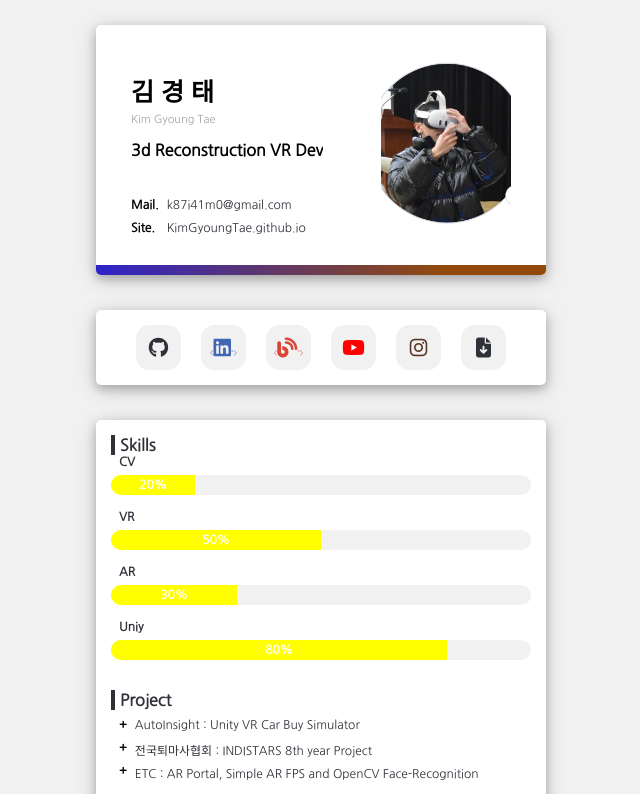
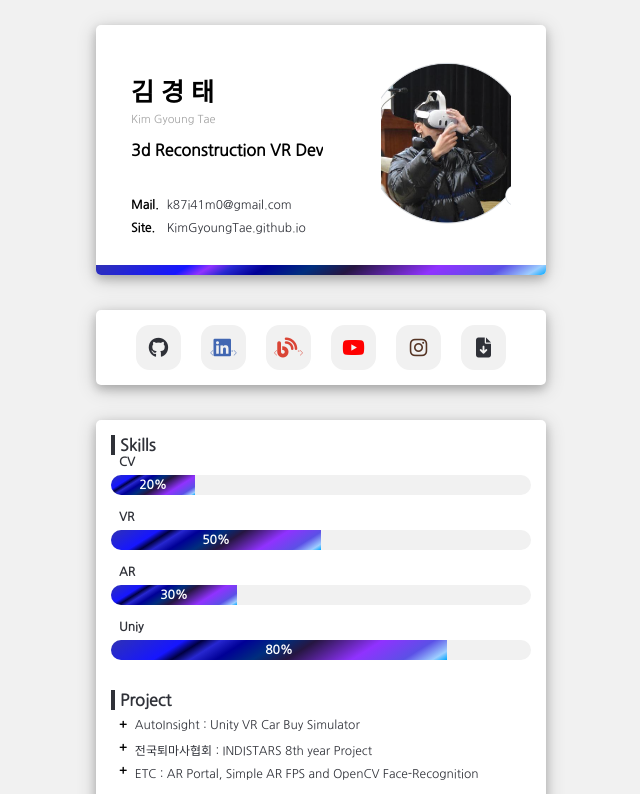
Before and after one commit to KimGyoungTae/kimgyoungtae.github.io, a plain HTML site: page index.html in a window 1280 px wide. Shown: the top 794 px of the page, without its empty margins (319-959 px from the left). Drawn offline with Linux system fonts and the light colour scheme.

Commit message:
Update Color  Commit

```diff
--- a/css/design.css
+++ b/css/design.css
@@ -76,15 +76,10 @@
     width: 100%;
     height: 1rem;
 
-    /*
-    background: rgb(132,94,194);
-    background: linear-gradient(90deg, rgba(132,94,194,1) 1%, rgba(143,131,244,1) 15%,
-rgba(131,163,255,1) 30%, rgba(91,187,255,0.9990371148459384) 60%, rgba(196,252,239,1) 91%, rgba(248,255,235,1) 99%);
-*/
-
-    background: rgb(45,36,200);
-    background: linear-gradient(90deg, rgba(45,36,200,1) 0%, rgba(146,74,10,1) 78%);
-
+background: rgb(47,49,181);
+background: linear-gradient(148deg, rgba(47,49,181,1) 0%, rgba(22,22,255,1) 20%, rgba(144,50,255,1) 25%, rgba(39,39,208,1) 30%,
+rgba(0,0,150,1) 37%, rgba(0,46,126,1) 47%, rgba(38,22,65,1) 56%,
+rgba(144,50,255,1) 74%, rgba(91,80,230,1) 88%, rgba(157,206,255,1) 96%, rgba(0,168,255,1) 100%);
 }
 
 
@@ -143,7 +138,13 @@ rgba(131,163,255,1) 30%, rgba(91,187,255,0.9990371148459384) 60%, rgba(196,252,2
 }
 .bar_fill {
     height: 2rem;
-    background: yellow;
+    background:rgb(5,25,55);
+    background:rgb(255,255,255);
+    background:rgb(33,33,121);
+    background:rgb(47,49,181);
+    background: linear-gradient(148deg, rgba(47,49,181,1) 0%, rgba(22,22,255,1) 20%, rgba(0,0,65,1) 25%,
+    rgba(39,39,208,1) 30%, rgba(0,0,150,1) 37%, rgba(0,46,126,1) 47%, rgba(38,22,65,1) 56%, rgba(144,50,255,1) 74%,
+    rgba(91,80,230,1) 88%, rgba(157,206,255,1) 96%, rgba(0,168,255,1) 100%);
     padding: 0 1.5rem;
     text-align: center;
     line-height: 2rem;
```
